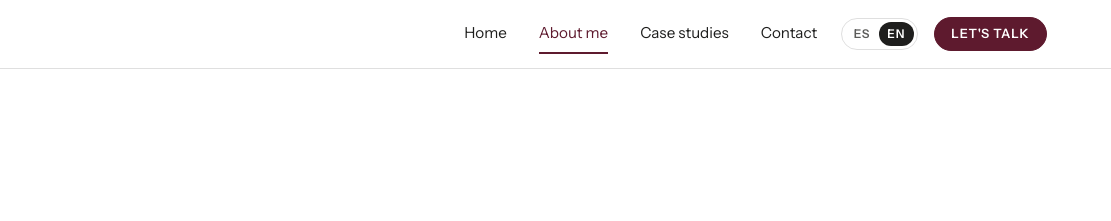
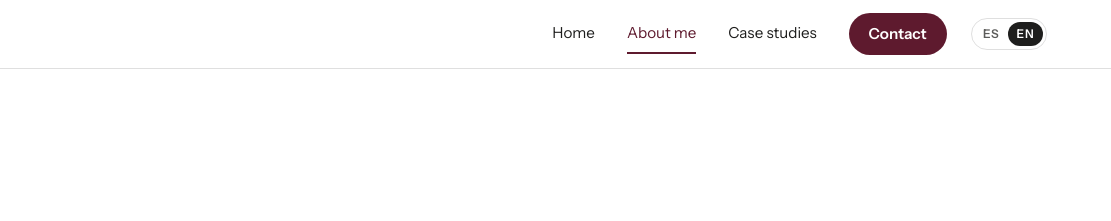
Before and after one commit to CamLoureiro/camloureiro.github.io, a plain HTML site: page about.html in a window 1280 px wide. Shown: the top 221 px of the page, 169-1280 px from the left. Drawn offline with Linux system fonts and the light colour scheme.

Commit message:
Menú: sacar el botón Hablemos; Contacto pasa a verse como botón
- Desktop: el link Contacto queda relleno en borravino y redondeado (hover en grafito)
- Celular: Contacto sigue como un ítem más de la lista
- Caché ?v=20261118d

Co-Authored-By: Claude Opus 5.5 <noreply@anthropic.com>
Claude-Session: https://claude.ai/code/session_01Q3Nz7caUndYEBdNz14sM5e

```diff
--- a/about.html
+++ b/about.html
@@ -39,8 +39,8 @@
   <link rel="preconnect" href="https://fonts.gstatic.com" crossorigin>
   <link rel="stylesheet" href="https://fonts.googleapis.com/css2?family=Fraunces:ital,opsz,wght@0,9..144,300..600;1,9..144,300..600&family=Instrument+Sans:wght@400..600&display=swap">
 
-  <link rel="stylesheet" href="assets/css/styles.css?v=20261118c">
-  <script src="assets/js/main.js?v=20261118c" defer></script>
+  <link rel="stylesheet" href="assets/css/styles.css?v=20261118d">
+  <script src="assets/js/main.js?v=20261118d" defer></script>
 </head>
 <body>
   <a class="skip-link" href="#main"><span data-lang="en">Skip to content</span><span data-lang="es">Ir al contenido</span></a>
@@ -59,7 +59,7 @@
             <li><a href="index.html"><small>01</small><span data-lang="en">Home</span><span data-lang="es">Inicio</span></a></li>
             <li><a href="about.html" aria-current="page"><small>02</small><span data-lang="en">About me</span><span data-lang="es">Sobre mí</span></a></li>
             <li><a href="casos.html"><small>03</small><span data-lang="en">Case studies</span><span data-lang="es">Casos</span></a></li>
-            <li><a href="contacto.html"><small>04</small><span data-lang="en">Contact</span><span data-lang="es">Contacto</span></a></li>
+            <li><a class="menu__cta" href="contacto.html"><small>04</small><span data-lang="en">Contact</span><span data-lang="es">Contacto</span></a></li>
         </ul>
         <div class="menu__footer">
           <a href="https://www.linkedin.com/in/camilaloureiro/" target="_blank" rel="noopener">LinkedIn ↗</a>
@@ -72,8 +72,6 @@
           <button type="button" data-set-lang="es" aria-pressed="false" lang="es">ES</button>
           <button type="button" data-set-lang="en" aria-pressed="false" lang="en">EN</button>
         </div>
-        <!-- Llamado a la acción fijo en la barra (solo desktop) -->
-        <a class="btn btn--solid btn--pill header-cta" href="contacto.html"><span data-lang="en">Let's talk</span><span data-lang="es">Hablemos</span></a>
         <button class="menu-btn" type="button" aria-expanded="false" aria-controls="menu">
           <span class="menu-btn__label"><span data-lang="en">Menu</span><span data-lang="es">Menú</span></span>
           <span class="menu-btn__icon" aria-hidden="true"><span></span><span></span><span></span></span>
--- a/assets/css/styles.css
+++ b/assets/css/styles.css
@@ -353,10 +353,6 @@ html[lang="en"] [data-lang="es"] { display: none !important; }
 }
 .lang-toggle button[aria-pressed="true"] { background: var(--ink); color: var(--bg); }
 
-/* Botón "Hablemos" de la barra: redondeado, solo en desktop */
-.btn--pill { border-radius: 999px; }
-.header-cta { display: none; padding: 0.75em 1.3em; font-size: 0.8rem; }
-
 /* Botón hamburguesa (solo celular y tablet) */
 .menu-btn {
   display: inline-flex;
@@ -425,7 +421,6 @@ html[lang="en"] [data-lang="es"] { display: none !important; }
 /* Desktop: el menú pasa a ser una fila de links dentro de la barra */
 @media (min-width: 64rem) {
   .menu-btn { display: none; }
-  .header-cta { display: inline-flex; }
   .header-actions { gap: 1rem; }
 
   .menu {
@@ -438,7 +433,7 @@ html[lang="en"] [data-lang="es"] { display: none !important; }
     visibility: visible;
     overflow: visible;
   }
-  .menu__list { display: flex; gap: 2rem; }
+  .menu__list { display: flex; align-items: center; gap: 2rem; }
   .menu__list a {
     padding-block: 0.4rem;
     border-bottom: 2px solid transparent;
@@ -447,6 +442,17 @@ html[lang="en"] [data-lang="es"] { display: none !important; }
   }
   .menu__list a:hover { border-bottom-color: currentColor; }
   .menu__list a[aria-current="page"] { border-bottom-color: var(--brick); }
+  /* "Contacto" se ve como botón: relleno en el color de acento y redondeado */
+  .menu__list a.menu__cta {
+    padding: 0.6em 1.3em;
+    border: 0;
+    border-radius: 999px;
+    background: var(--btn-solid-bg);
+    color: var(--btn-solid-ink);
+    font-weight: 600;
+    transition: background-color 0.2s, color 0.2s;
+  }
+  .menu__list a.menu__cta:hover { background: var(--brick-fill); color: var(--on-brick); }
   .menu__list small,
   .menu__footer { display: none; }
 }
```
Also changed, not shown: 404.html (+3 -5 lines), casos.html (+3 -5 lines), contacto.html (+3 -5 lines), gracias.html (+3 -5 lines), index.html (+3 -5 lines).
